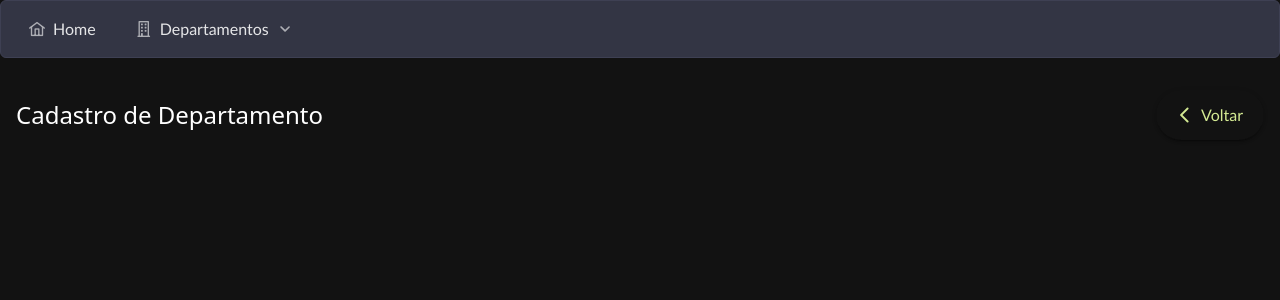
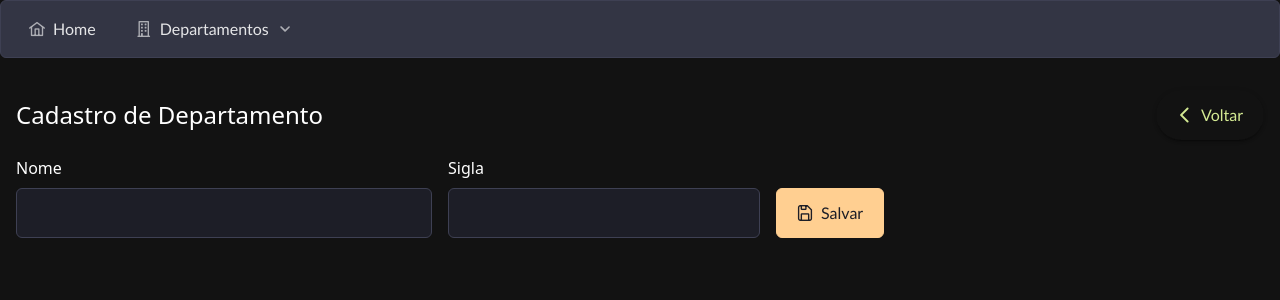
Before and after one commit to csfeijo/tt-projeto-final-fs, a React (Vite) app: page /departamentos/edit/1 in a window 1280 px wide. Shown: the top 300 px of the page. Built offline with nearby package versions, Linux system fonts and the light colour scheme.

Commit message:
feat: implementa ui de insercao

```diff
--- a/src/Pages/Departamentos/FormDepartamentos.tsx
+++ b/src/Pages/Departamentos/FormDepartamentos.tsx
@@ -1,6 +1,29 @@
+import { useState } from 'react'
 import Header from '../../Components/Header'
+import { InputText } from 'primereact/inputtext'
+import { Button } from 'primereact/button'
+import { Message } from 'primereact/message'
 
 const FormDepartamentos = () => {
+  const [nome, setNome] = useState('')
+  const [sigla, setSigla] = useState('')
+  const [erroNome, setErroNome] = useState('')
+  const [erroSigla, setErroSigla] = useState('')
+
+  const validaFormulario = () => {
+    setErroNome('')
+    setErroSigla('')
+
+    if (nome === '') {
+      setErroNome('Nome deve ser preenchido')
+      return false
+    }
+    if (sigla === '') {
+      setErroSigla('Sigla deve ser preenchida')
+      return false
+    }
+    return true
+  }
 
   return (
     <>
@@ -10,6 +33,47 @@ const FormDepartamentos = () => {
         botaoTitulo='Voltar'
         botaoUrl="/departamentos"
       />
+
+      <div className='flex gap-4'>
+        <div className="flex flex-col gap-2 w-1/3">
+          <label htmlFor="nome">Nome</label>
+          <InputText
+            id="nome"
+            autoComplete="off"
+            value={nome}
+            onChange={(e) => {
+              setNome(e.currentTarget.value)
+            }}
+            invalid={erroNome !== ''}
+          />
+        </div>
+        <div className="flex flex-col gap-2 w-1/4">
+          <label htmlFor="sigla">Sigla</label>
+          <InputText
+            id="sigla"
+            autoComplete='off'
+            value={sigla}
+            onChange={(e) => {
+              setSigla(e.currentTarget.value)
+            }}
+            invalid={erroSigla !== ''}
+          />
+        </div>
+        <div className='items-end flex'>
+          <Button
+            severity='warning'
+            label='Salvar'
+            icon="pi pi-save"
+            onClick={() => {
+              if (validaFormulario()) {
+                alert('Foi')
+              }
+            }}
+          />
+        </div>
+      </div>
+      <Message hidden={erroNome === '' || erroSigla === ''} text={erroNome} severity='error' className='w-full'/>
+
     </>
   )
 }
```
Also changed, not shown: 1 other file (tests, documents, lock files or other folders).
